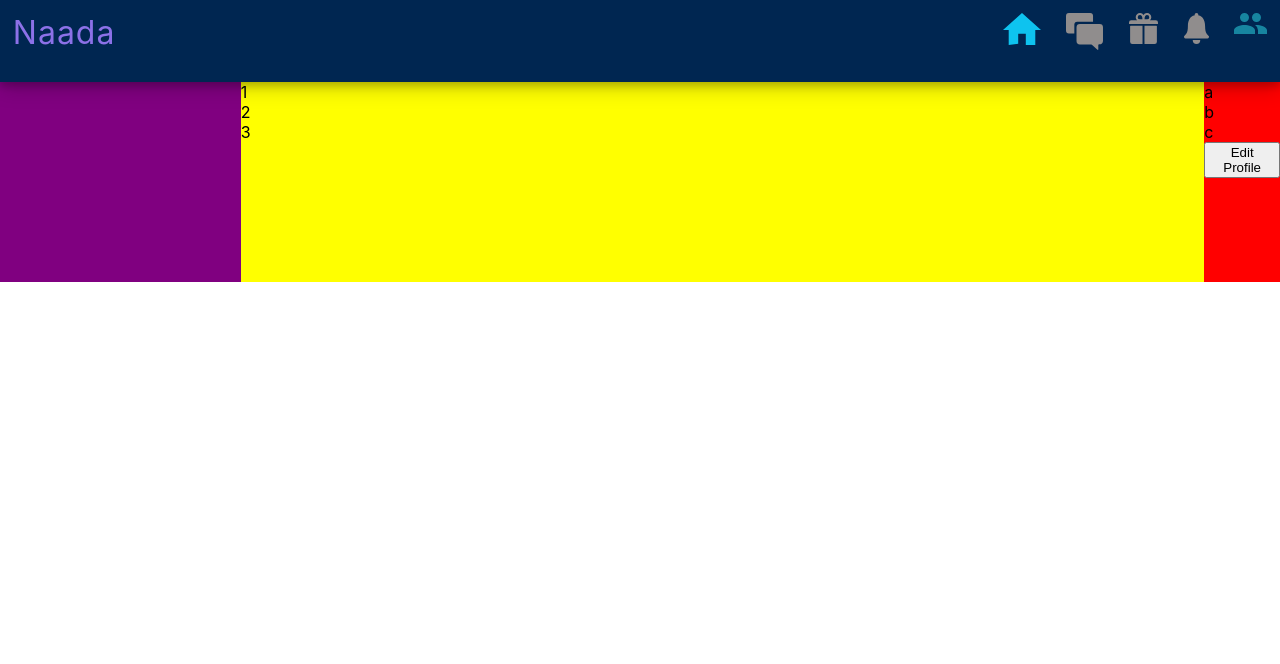
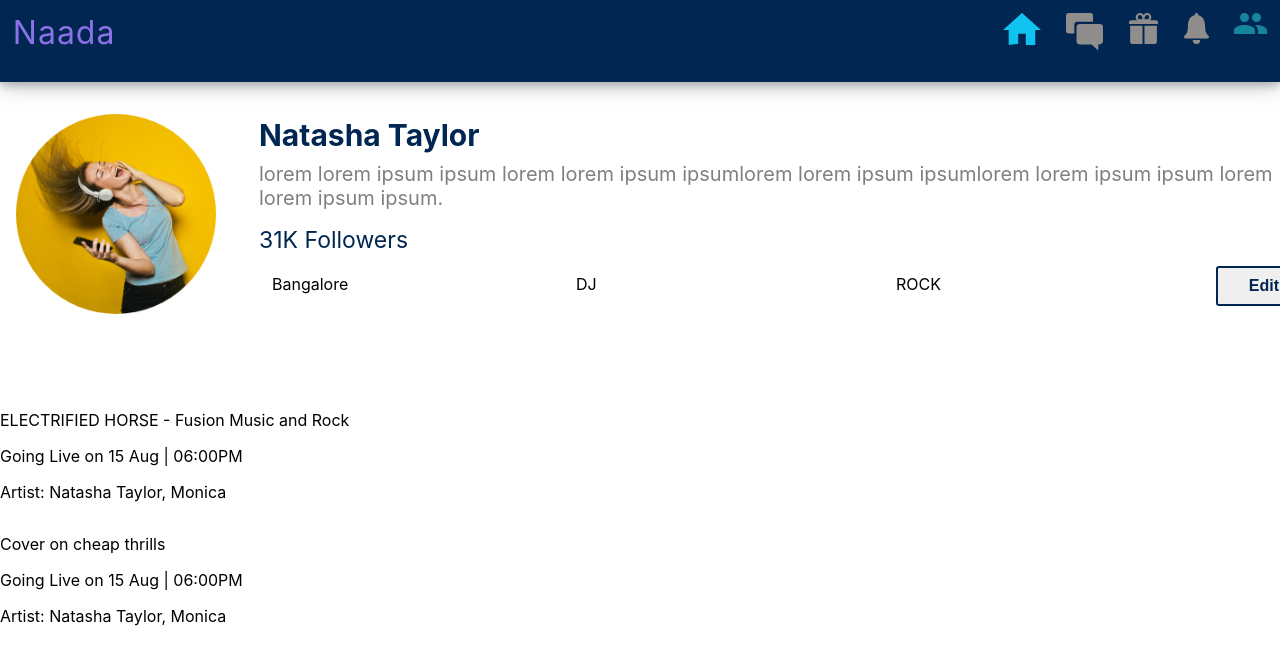
Before and after one commit to abhijeets94/Naada-Desktop, a React (Create React App) app: page /userprofile in a window 1280 px wide. Shown: the top 664 px of the page. Built offline with nearby package versions, Linux system fonts and the light colour scheme.

Commit message:
user profile feed

```diff
--- a/src/components/userprofileComponent/uprofileComponent.js
+++ b/src/components/userprofileComponent/uprofileComponent.js
@@ -1,37 +1,50 @@
 import React from "react";
+import profilePic from "../../assets/DesktopIconsJPG/bruce-mars-DBGwy-1.jpg"
 import "./userprofilecomponent.css";
 const UserProfileComponent = () => {
   return (
     <div className="usrprofilecomp-container">
           <div className="upperContainer">
-              <div className="imageContainerProfile"></div>
+              <div className="imageContainerProfile">
+                  <img src = {profilePic}></img>
+              </div>
               <div className="userdescriptionContainer">
                   <div className="userName">
-                      1
+                      Natasha Taylor
                   </div>
                   <div className="userDescription">
-2
+                    lorem lorem ipsum ipsum lorem lorem ipsum ipsumlorem lorem ipsum ipsumlorem lorem ipsum ipsum
+                    lorem lorem ipsum ipsum.
                   </div>
-                  <div className="Followers">3</div>
-              </div>
-              <div className="editprofileContainer">
-                  <div>
-                      a
+                  <div className="userFollowers">31K Followers</div>
+                  <div className = "userLocation">
+                        <p>Bangalore</p>
                   </div>
-                  <div>
-                      b
+                  <div className = "userProfes">
+                        <p>DJ</p>
                   </div>
-                  <div>
-                      c
+                  <div className = "userGenre">
+                        <p>ROCK</p>
                   </div>
-                  <div>
-                      <button>
-                          Edit Profile
-                      </button>
+                  <div className = "editProfileBtn">
+                        <button>Edit Profile</button>
                   </div>
+
               </div>
       </div>
-      <div className="lowerContainer"></div>
+      <div className="lowerContainer">
+          <div className = "firstPost">
+          <p>ELECTRIFIED HORSE - Fusion Music and Rock</p>
+          <p>Going Live on 15 Aug | 06:00PM</p>
+          <p>Artist: Natasha Taylor, Monica</p>
+          </div>
+
+          <div className = "secondPost">
+          <p>Cover on cheap thrills</p>
+          <p>Going Live on 15 Aug | 06:00PM</p>
+          <p>Artist: Natasha Taylor, Monica</p>
+          </div>
+      </div>
     </div>
   );
 };
--- a/src/components/userprofileComponent/userprofilecomponent.css
+++ b/src/components/userprofileComponent/userprofilecomponent.css
@@ -4,19 +4,96 @@
 }
 .upperContainer{
     height: 200px;
-    background-color:red ;
+    margin-top: 2rem;
+    /* background-color:red ; */
 display: flex;
 flex-direction: row;
 }
 .imageContainerProfile{
     width:20%;
     height: 100%;
-    background-color:purple ;
+    /* background-color:purple ; */
 
+}
+
+.imageContainerProfile img{
+    height: 100%;
+    margin-left: 1rem;
 }
 .userdescriptionContainer{
     width: 80%;
     height: 100%;
-    background-color:yellow ;
+    /* background-color:yellow ; */
 
 }
+
+.userName {
+    position: fixed;
+    margin-top: 3px;
+    margin-left: 3px;
+    color: #002651;
+    font-weight: bold;
+    font-size: 30px;
+}
+
+.userDescription{
+    position: fixed;
+    margin-top: 3rem;
+    margin-left: 3px;
+    color: grey;
+    font-size: 20px;
+}
+
+.userFollowers{
+    position: fixed;
+    margin-top: 7rem;
+    margin-left: 3px;
+    color: #002651;
+    font-size: 23px;
+}
+
+.userLocation{
+    position:fixed;
+    margin-top: 9rem;
+    margin-left: 1rem;
+
+}
+
+.userProfes{
+    position:fixed;
+    margin-left: 20rem;
+    margin-top: 9rem;
+
+
+}
+
+.userGenre{
+    position:fixed;
+    margin-left: 40rem;
+    margin-top: 9rem;
+
+
+}
+
+.editProfileBtn{
+    position:fixed;
+    margin-left: 60rem;
+    margin-top: 9.5rem;
+}
+
+.editProfileBtn button{
+    height: 40px;
+    width: 150px;
+    border: 2px solid #002651;
+    border-radius: 3px;
+    color: #002651;
+    font-size: 1rem;
+    font-weight: bold;
+}
+
+.lowerContainer{
+    position: relative;
+    margin-top: 5rem;
+    display: flex;
+    flex-direction: column;
+}
```
Also changed, not shown: 2 other files (tests, documents, lock files or other folders).
